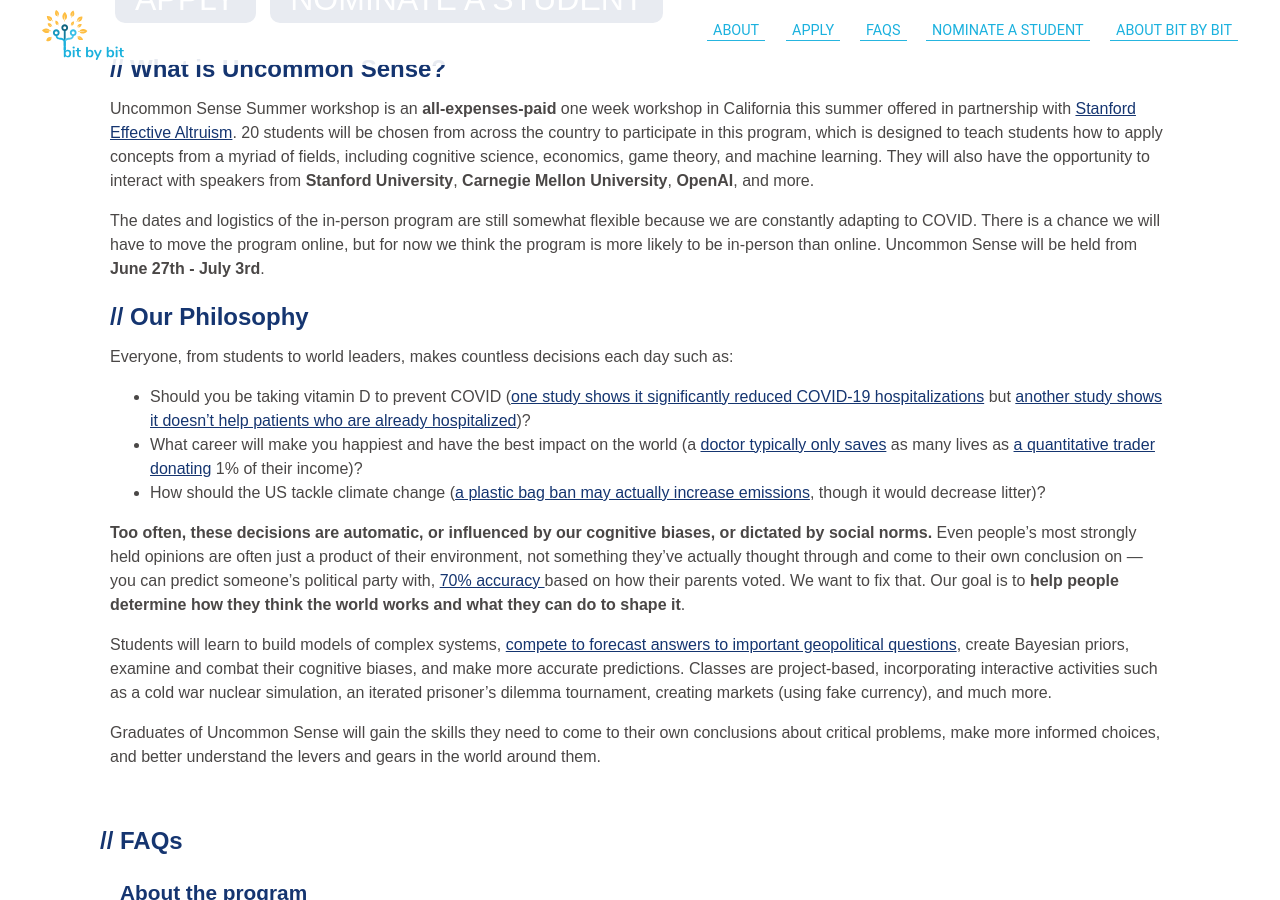
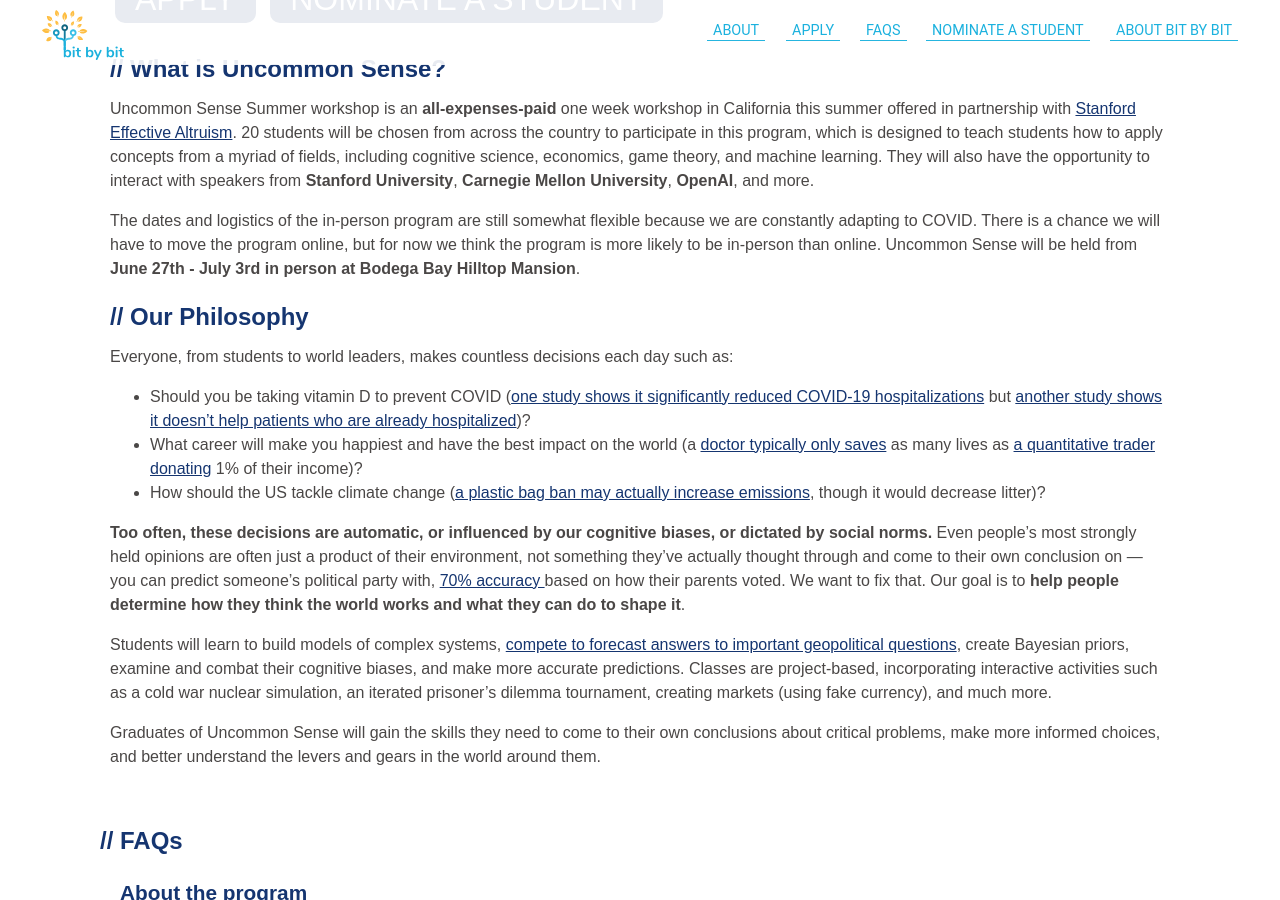
Before and after one commit to bit-by-bit-coding/bxb-website, a Jekyll site: the page built from uncommonsenseseminar.html, in a window 1280 px wide and 900 px high, scrolled down 777 px. Built offline with Jekyll 4.4.1, drawn with Linux system fonts in a browser that asks for light colours; nearby versions of some CDN libraries; some web fonts are replaced.

Commit message:
add where USS takes place

```diff
--- a/uncommonsenseseminar.html
+++ b/uncommonsenseseminar.html
@@ -46,7 +46,7 @@
                 adapting to COVID. There is a chance we will have to move the program online, but for now we think the
                 program is more likely to be in-person than online.
 
-                Uncommon Sense will be held from <strong>June 27th - July 3rd</strong>.
+                Uncommon Sense will be held from <strong>June 27th - July 3rd in person at Bodega Bay Hilltop Mansion</strong>.
             </p>
             <h3>Our Philosophy</h3>
             <p> Everyone, from students to world leaders, makes countless decisions each
```
